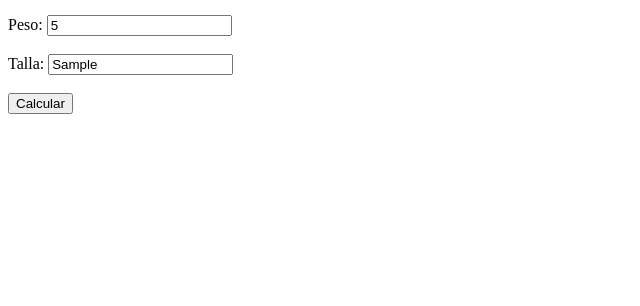
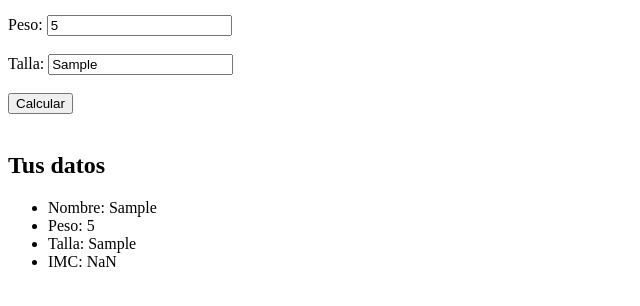
Before and after one commit to miriampc/Ejer2-Resolviendo-conflictos, a plain HTML site: page index.html in a window 1280 px wide. Both pictures are taken after typing "Sample", "5", "Sample" into the empty fields and a click on the button "Calcular". Shown: the part 104-410 px from the top of the page, without its empty margins (0-640 px from the left). Drawn offline with Linux system fonts and the light colour scheme.

Commit message:
primer commit en rama, implementando funcion calcularImc

```diff
--- a/assets/js/app.js
+++ b/assets/js/app.js
@@ -1,3 +1,9 @@
 function calcularImc(){
-
+  var name=document.getElementById('name').value;
+  var peso=document.getElementById('peso').value;
+  var talla=document.getElementById('talla').value;
+  var imc=document.getElementById('imc');
+  var mostrar="<br><h2>Tus datos</h2><ul><li>Nombre: "
+              +name+"</li><li>Peso: "+peso+"</li><li>Talla: "+talla+"</li><li>IMC: "+(peso/talla).toFixed(2)+"</li></ul>";
+  imc.innerHTML= mostrar;
 }
--- a/index.html
+++ b/index.html
@@ -16,7 +16,7 @@
       <input type="number" id="peso"><br><br>
       <label for="talla">Talla: </label>
       <input type="text" id="talla"><br><br>
-      <input type="button" id="submit" value="Calcular">
+      <input type="button" id="submit" value="Calcular" onclick="calcularImc(); return false;">
       <div id="imc"></div>
     </section>
   </form>
```
